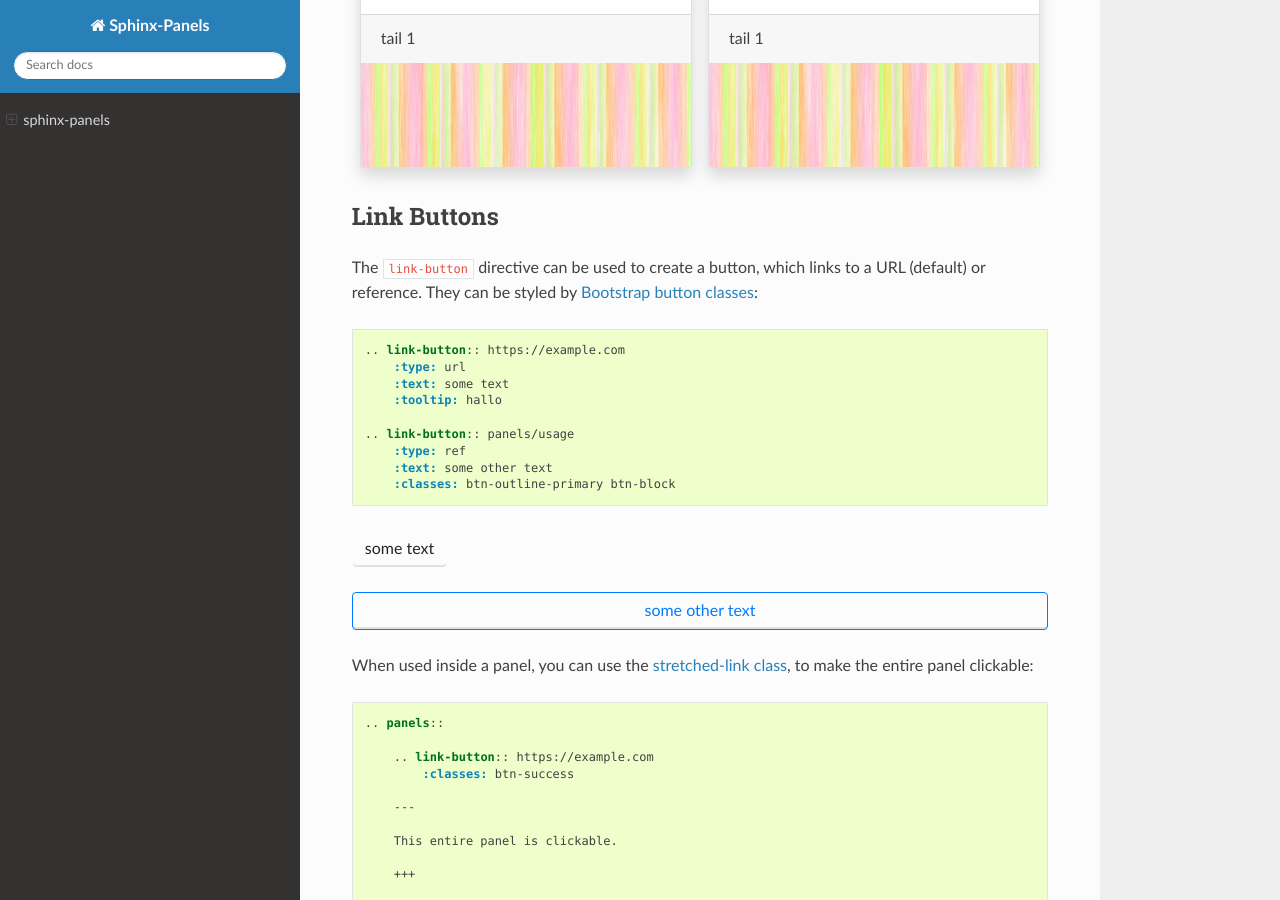
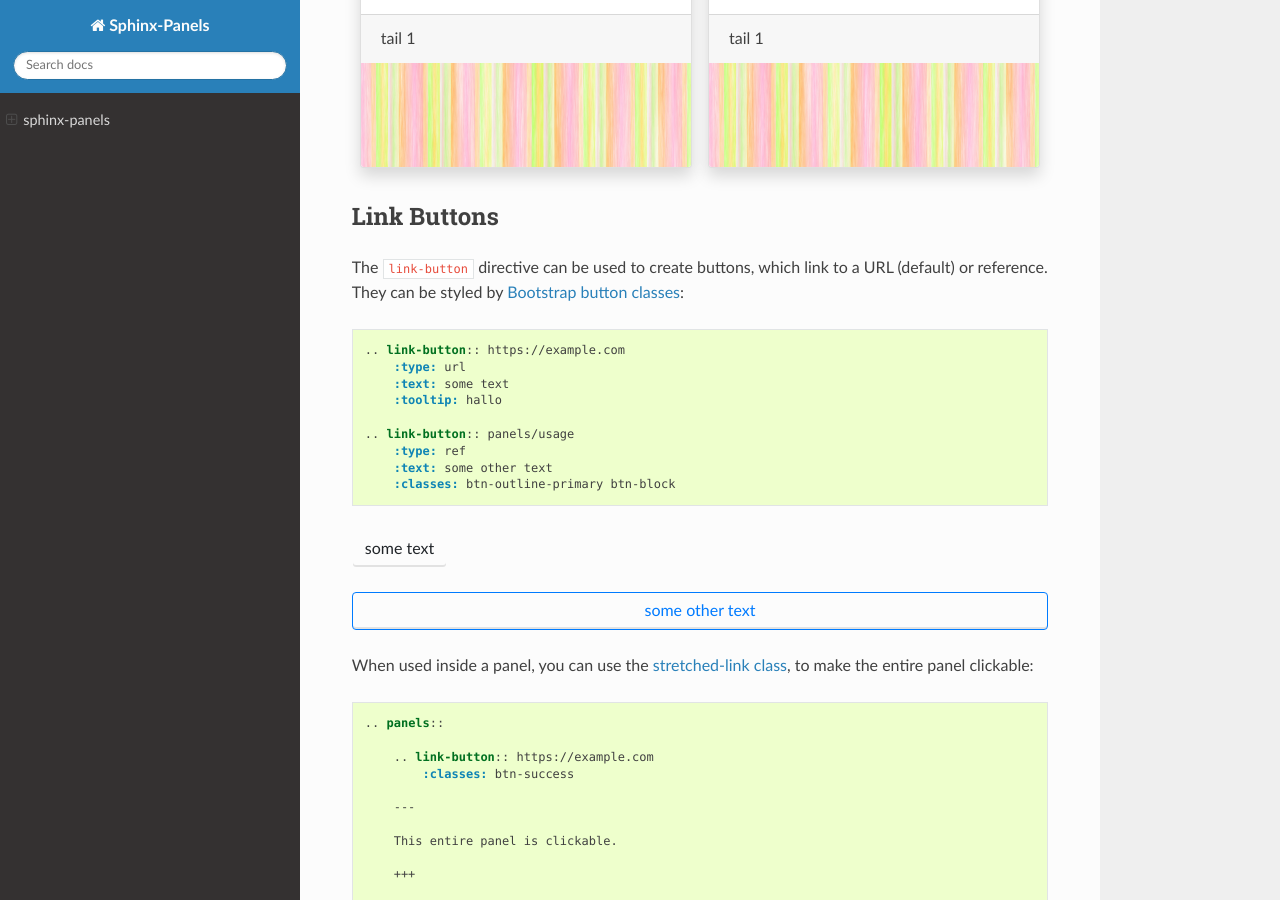
Before and after one commit to executablebooks/sphinx-panels, a Sphinx documentation site: the page built from docs/index.rst, in a window 1280 px wide and 900 px high, scrolled down 5874 px. Built offline with Sphinx 7.4.7 and the Read the Docs theme 2.0.0, drawn with Linux system fonts in a browser that asks for light colours.

```diff
--- a/docs/index.rst
+++ b/docs/index.rst
@@ -370,7 +370,7 @@ but classes can also be used to add padding:
 Link Buttons
 ============
 
-The ``link-button`` directive can be used to create a button, which links to a URL (default) or reference.
+The ``link-button`` directive can be used to create buttons, which link to a URL (default) or reference.
 They can be styled by `Bootstrap button classes <https://getbootstrap.com/docs/4.0/components/buttons/>`_:
 
 .. code-block:: rst
```
Also changed, not shown: README.md (+23 -0 lines).
